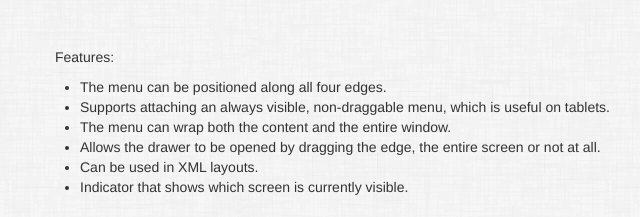
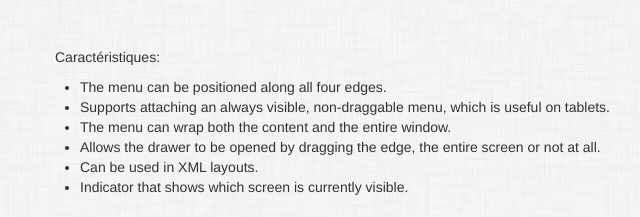
Before and after one commit to happydev/InfoTrafic1, a plain HTML site: page index.html in a window 1280 px wide. Shown: the part 231-448 px from the top of the page, 0-640 px from the left. Drawn offline with nearby package versions, Linux system fonts and the light colour scheme.

Commit message:
Update index.html

```diff
--- a/index.html
+++ b/index.html
@@ -12,9 +12,9 @@
 		<div class="container">
 			<div class="row">
 				<div class="span6 content">
-					<h1>Info Tr@fic<small>version 1.0.1</small></h1>
+					<h1>Info Tr@fic <small>version 1.0.1</small></h1>
 					<h2>A slide-out menu implementation, which allows users to navigate between views in your app.</h2>
-					<p>Features:</p>
+					<p>Caractéristiques:</p>
 					<ul>
 						<li>The menu can be positioned along all four edges.</li>
 						<li>Supports attaching an always visible, non-draggable menu, which is useful on tablets.</li>
```
